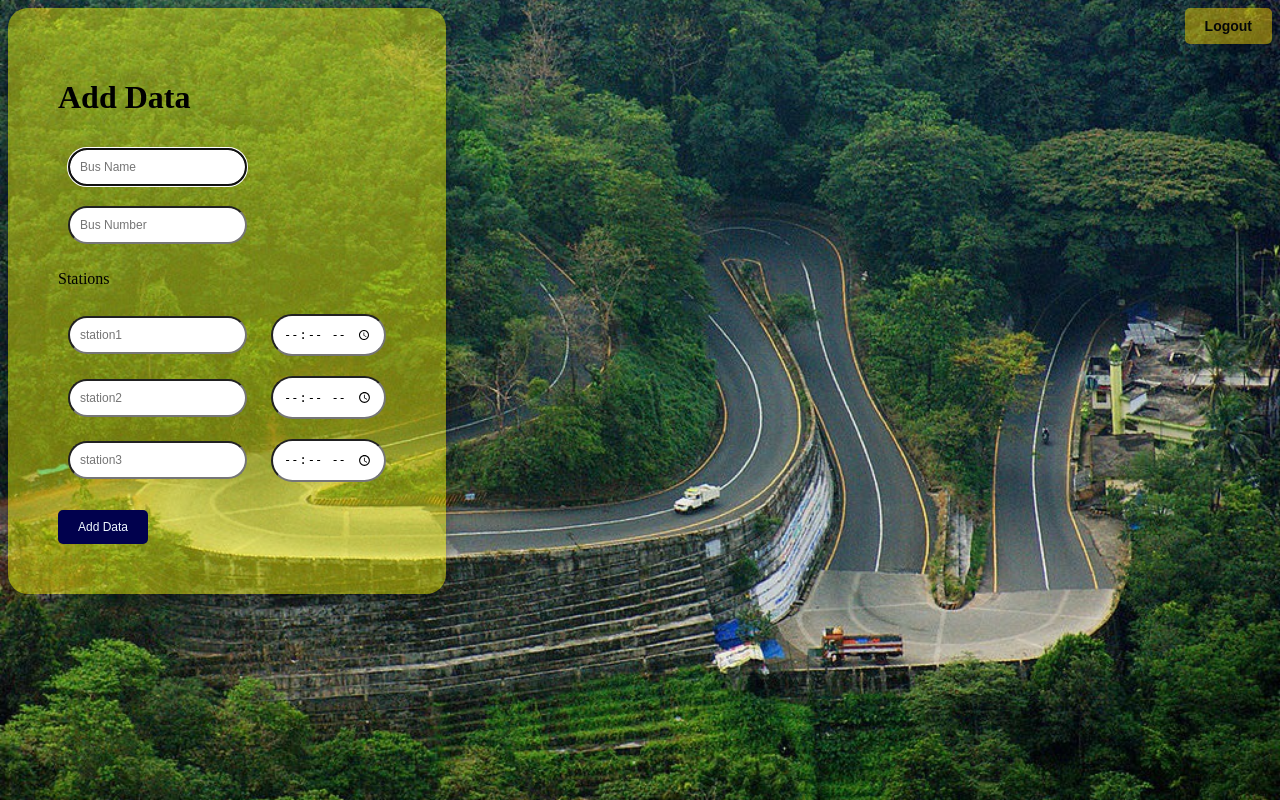
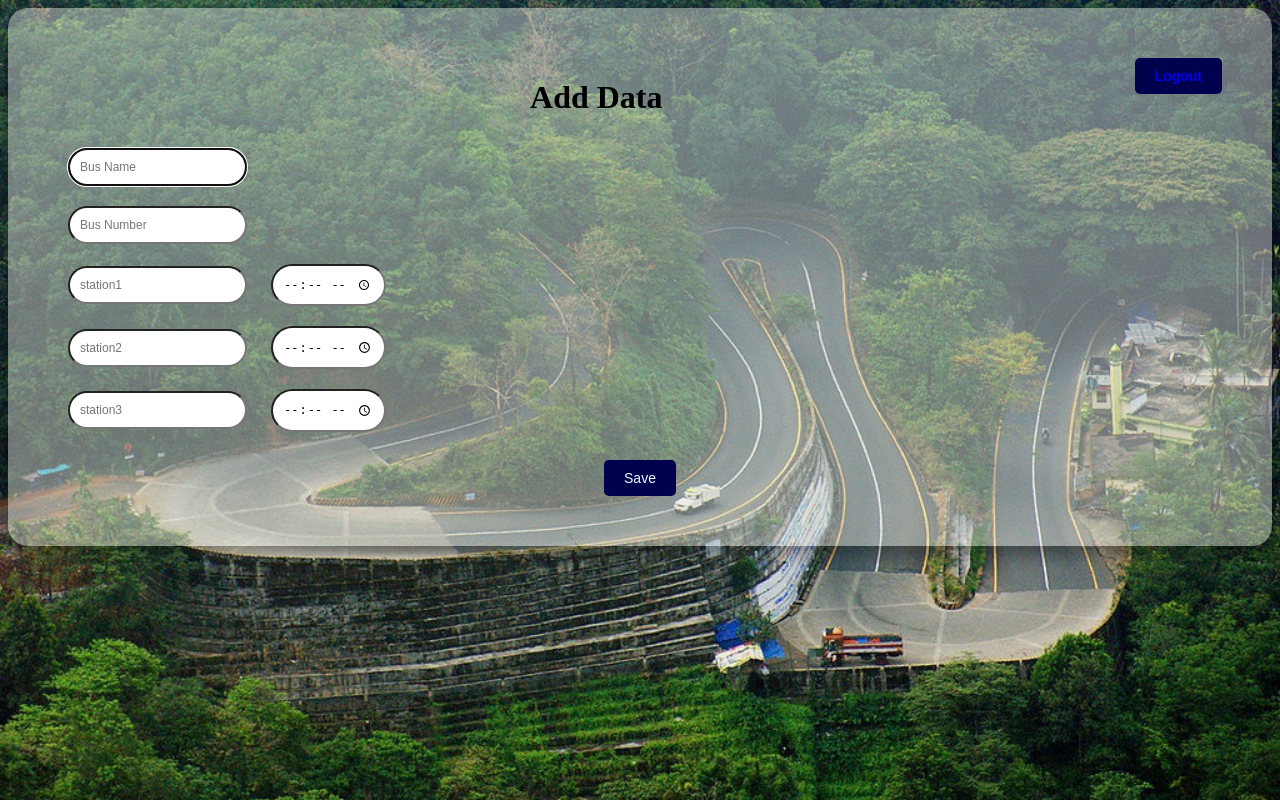
Before and after one commit to abdulagfar/adutha-bus, a Django app: page /added/ in a window 1280 px wide. Run offline with Django 3.2, Linux system fonts and the light colour scheme; a user stored in the database is signed in.

Commit message:
add_data front end

```diff
--- a/aduthabus/static/css/base.css
+++ b/aduthabus/static/css/base.css
@@ -52,25 +52,32 @@ button:hover {
 }
 
 .logout{
-	float: right; background-color: rgba(255, 217, 0, 0.459);
+	float: right;
 }
 
 .add_data {
-	display: inline-block;
-	position: relative;
-	text-align: left;
+	/* display: inline-block; */
+
+	text-align: center;
 	float: center;
 
 	width: auto;
 	height: auto;
-	margin: auto;
-	top: 0;
-	left: 0;
-	right: 0;
-	bottom: 0;
-	background: rgba(255, 255, 0, 0.432);
+	margin: 0 auto;
+}
+
+.add_data_div{
+
+
+	background: rgba(243, 243, 235, 0.432);
 	padding: 50px;
 	border-radius: 20px;
 
 	box-shadow: 0 8px 16px 0 rgba(0, 0, 0, 0.2), 0 6px 20px 0 rgba(0, 0, 0, 0.19);
 }
+
+.for_a{
+	text-decoration: none;
+	font-weight: bold;
+	font-size: 14px;
+}
--- a/aduthabus/templates/add_data.html
+++ b/aduthabus/templates/add_data.html
@@ -3,20 +3,25 @@
 {% block content %}
 
 
-<button class="logout"><a style="color:rgb(6, 7, 8); text-decoration: none; font-weight: bold;font-size: 14px;" href="{% url 'bus:admin_logout'%}">Logout</a></button>
+<div class="add_data_div">
+		<button class="logout" ><a class="for_a" href="{% url 'bus:admin_logout'%}">Logout</a></button>
+		<div class="add_data">
 
-<div class="add_data">
+
 			<h1>Add Data</h1>
+
+
 			<p>{{success_message}}</p>
-	<form action="{% url 'bus:add_data'%}" method="POST">
+			<form action="{% url 'bus:add_data'%}"  method="POST">
 				{% csrf_token %}
 
+				<div style="text-align: left;">
 						<input type="text" name="bus_name" placeholder="Bus Name" autofocus>
 						<br>
 						<input type="text" name="bus_number" placeholder="Bus Number">
 						<br>
 
-		<p>Stations</p>
+
 						<div>
 							<input type="text" name="station1" placeholder="station1">
 							<input type="time" name="time1" placeholder="time">
@@ -29,9 +34,12 @@
 							<input type="text" name="station3" placeholder="station3">
 							<input type="time" name="time3" placeholder="time">
 						</div>
+				</div>
 
 				<br>
-		<button type="submit" >Add Data</button>
+				<button style="text-align: center; font-size: 14px;" type="submit" >Save</button>
+
 			</form>
 		</div>
+</div>
 {% endblock content %}
```
Also changed, not shown: aduthabus/db.sqlite3. Lines whose indentation alone changed are shown as unchanged.
